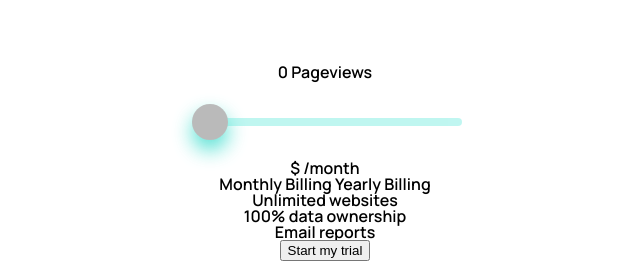
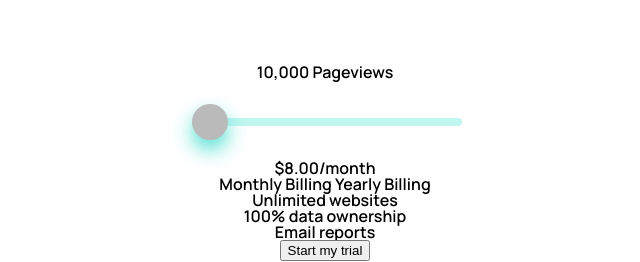
Before and after one commit to Fola-Joe/interactive-pricing-component, a React (Vite) app: page / in a window 1280 px wide. Shown: the part 305-567 px from the top of the page, without its empty margins (315-955 px from the left). Built offline with nearby package versions, Linux system fonts and the light colour scheme.

Commit message:
Update Pricing.jsx

```diff
--- a/src/Pricing.jsx
+++ b/src/Pricing.jsx
@@ -1,31 +1,48 @@
 import './Pricing.css';
 import { useState } from 'react';
-// import InputSlider from './InputSlider';
+
 
 export default function Pricing() {
-    const [data, setData] = useState(0);
-    const updateValue = ((e) => setData(e.target.value));
+
+    const [views, setViews] = useState(10000);
+    const [price, setPrice] = useState(8);
+
+    const updateValue = (e) => {
+        const newViews = parseInt(e.target.value, 10); // Parse the input value to an integer
+        setViews(newViews); // Update the views state
+        if (newViews == 50000) {
+            setPrice(12);
+        } else if (newViews == 100000) {
+            setPrice(16);
+        } else if (newViews == 500000) {
+            setPrice(24);
+        } else if (newViews == 1000000) {
+            setPrice(36);
+        } else if (newViews == 10000) {
+            setPrice(8);
+        }
+    };
 
     return (
         <section className="main">
-            <h1 className="pricing-h1">{data} Pageviews</h1>
+            <h1 className="pricing-h1">{views.toLocaleString()} Pageviews</h1>
             <div className="slide-container">
                 <input type="range"
-                 min="1"
-                 max="100"
-                 name="slider"
-                 id="slider"
-                 value={data}
-                 className="slider"
-                 onChange={updateValue}/>
+                    min="10000"
+                    max="1000000"
+                    step="10000"
+                    className="slider"
+                    name="slider"
+                    value={views}
+                    onChange={updateValue} />
             </div>
-            {/* <InputSlider /> */}
-            <h2>$ /month</h2>
+
+            <h2>${price}.00/month</h2>
             <p><span className="span-1">Monthly Billing</span> <span className="span2">Yearly Billing</span></p>
             <h3>Unlimited websites</h3>
             <h3>100% data ownership</h3>
             <h3>Email reports</h3>
             <button>Start my trial</button>
         </section>
-    )
+    );
 }
```
